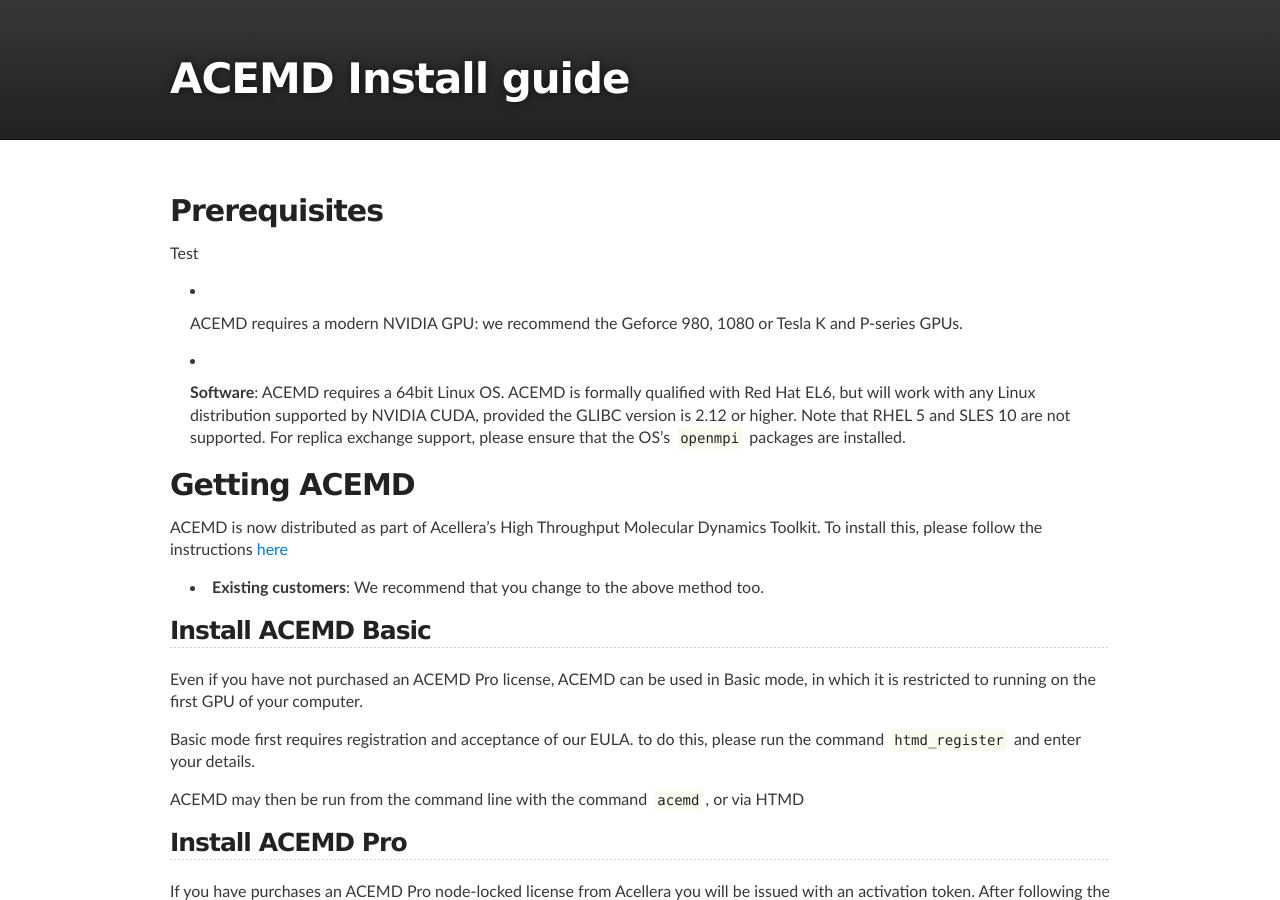
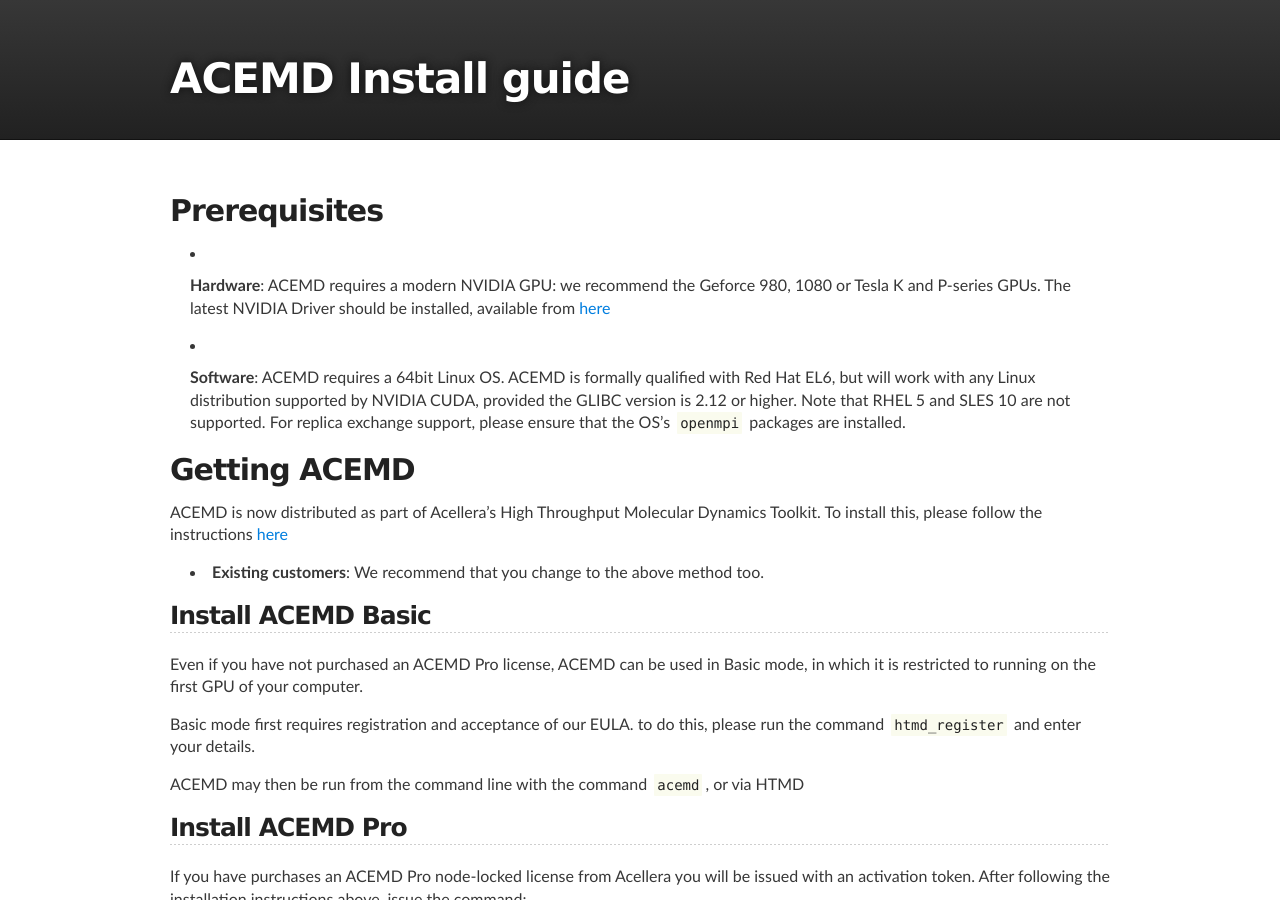
Before and after one commit to Acellera/docs.acellera.com, a Jekyll site: the page built from acemd/install/index.md, in a window 1280 px wide and 900 px high. Built offline with Jekyll 4.4.1, drawn with Linux system fonts in a browser that asks for light colours.

Commit message:
initial list unfixed for now

```diff
--- a/acemd/install/index.md
+++ b/acemd/install/index.md
@@ -7,9 +7,8 @@
 
 # Prerequisites
 
-Test
-
-* ACEMD requires a modern NVIDIA GPU: we recommend the Geforce 980, 1080 or Tesla K and P-series GPUs.
+* __Hardware__: ACEMD requires a modern NVIDIA GPU: we recommend the Geforce 980, 1080 or Tesla K and P-series GPUs.
+The latest NVIDIA Driver should be installed, available from [here](http://www.nvidia.com/Download/index.aspx)
 
 * __Software__: ACEMD requires a 64bit Linux OS.  ACEMD is formally qualified with Red Hat EL6, but will work with
 any Linux distribution supported by NVIDIA CUDA, provided the GLIBC version is 2.12 or higher. Note that RHEL 5 and
```
